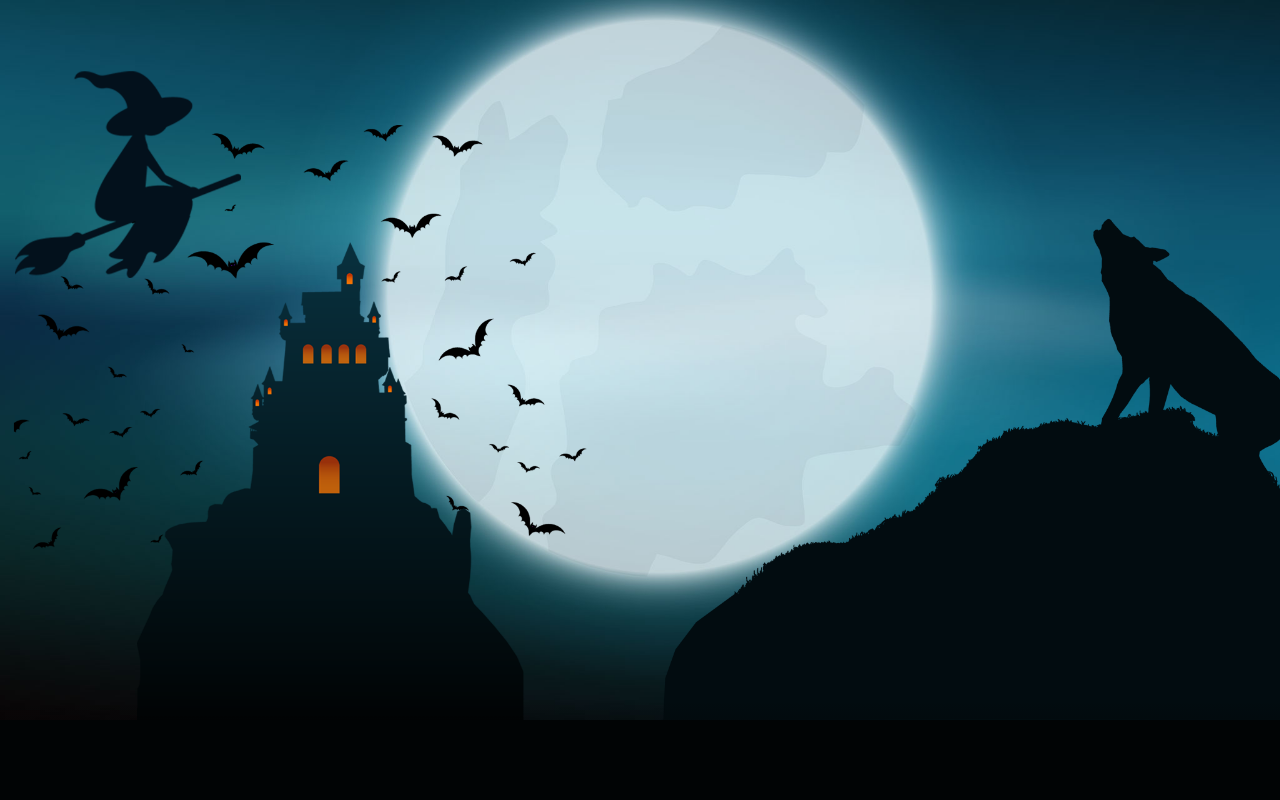
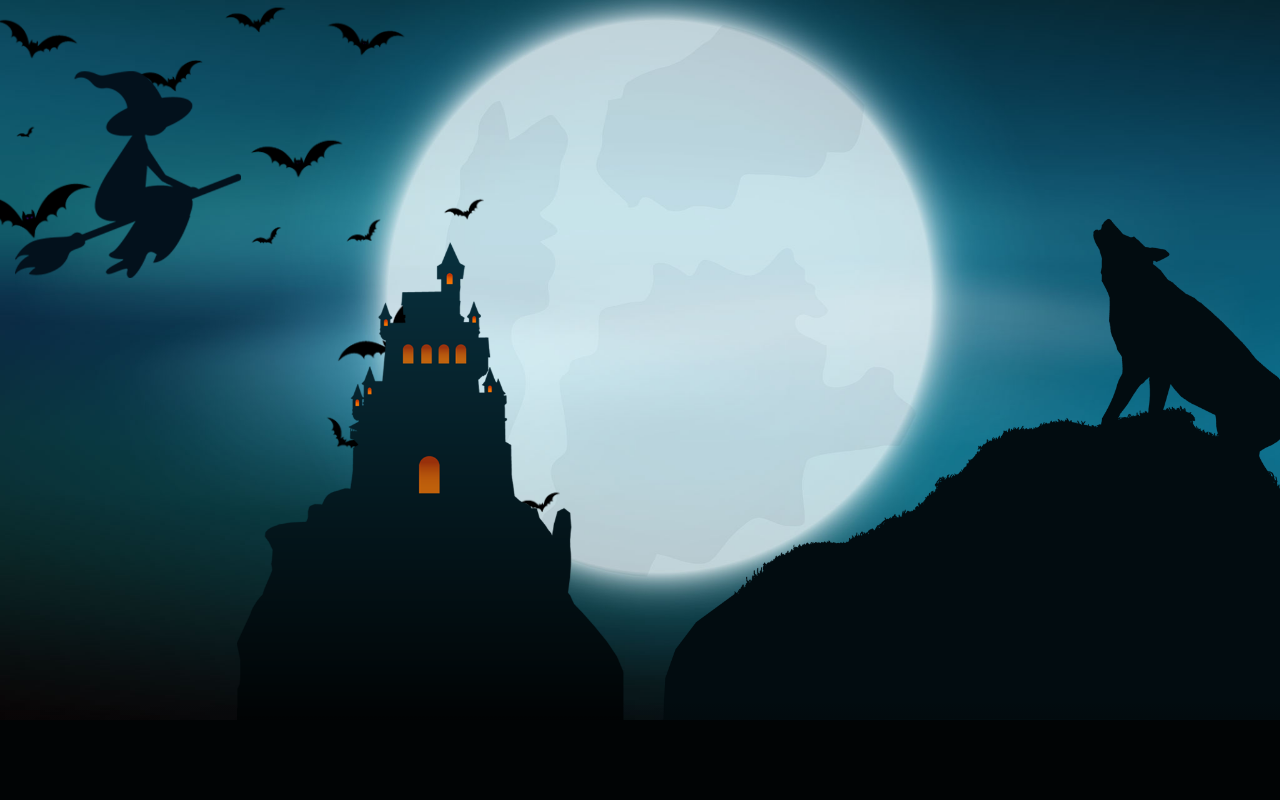
Before and after one commit to Goodie007/halloween, a plain HTML site: page index.html in a window 1280 px wide. Shown: the top 800 px of the page. Drawn offline with nearby package versions, Linux system fonts and the light colour scheme; a web font is replaced by a local one.

Commit message:
build up

```diff
--- a/index.html
+++ b/index.html
@@ -55,12 +55,19 @@
                 x: 400,
             })
 
-            gsap.to("#castle", {
+            gsap.from("#castle", {
                 scrollTrigger: {
                     scrub: 0.5,
                 },
                 x: 100,
             })
+
+            gsap.from("#bats", {
+                scrollTrigger: {
+                    scrub: 0.5,
+                },
+                scale: 1.5
+            })
         </script>
     </body>
 </html>
```
